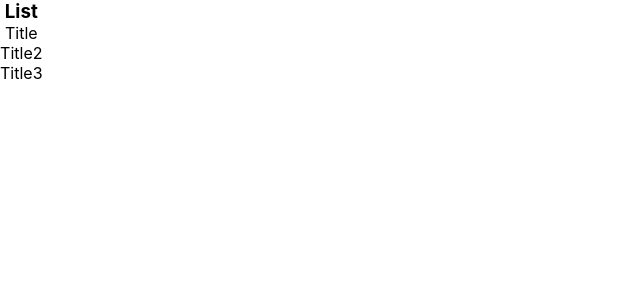
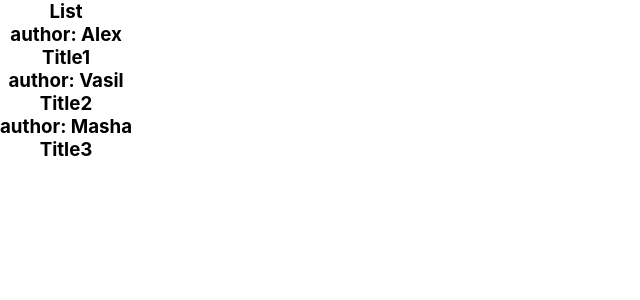
Before and after one commit to Huper12345/react-test-app, a React (Create React App) app: page / in a window 1280 px wide. Shown: the top 300 px of the page, without its empty margins (0-640 px from the left). Built offline with nearby package versions, Linux system fonts and the light colour scheme.

Commit message:
update jsx

```diff
--- a/src/components/PostItem/PostItem.js
+++ b/src/components/PostItem/PostItem.js
@@ -1,8 +1,10 @@
 import "./PostItem.scss"
 
-export const PostItem = ({value}) => {
+export const PostItem = ({value, author}) => {
   console.log(value)
   return (
-    <div>{value}</div>
+    <div> <h3>author: {author}</h3>
+          <h3>{value}</h3>
+    </div>
   )
 }
--- a/src/components/PostList/PostList.js
+++ b/src/components/PostList/PostList.js
@@ -2,12 +2,15 @@ import "./PostList.scss";
 import {PostItem} from '../PostItem'
 
 
-export function PostList({list}) {
-  console.log(list)
+export function PostList({ list } ) {
   return (
     <div className="PostList">
       <h3>List</h3>
-      {list.length ? list.map((value) => <PostItem value={value} />) : null}
+      {list.length
+       ? list.map((item) => {
+       return<PostItem author={item.author} value={item.value} />
+       }) : <div>Пусто</div>}
+
     </div>
   )
 }
--- a/src/pages/Home/Home.js
+++ b/src/pages/Home/Home.js
@@ -2,11 +2,16 @@ import "./Home.scss";
 import { PostList } from "../../components/PostList";
 
 export const Home = () => {
-  const list = ['Title', 'Title2', 'Title3'];
+  const list = [
+    {author: "Alex", value: "Title1"},
+    {author: "Vasil", value: "Title2"},
+    {author: "Masha", value: "Title3"},
+  ];
+
 
   return (
     <div className="Home">
-      <PostList list={list} />
+      <PostList  list={list} />
     </div>
   );
 };
```
